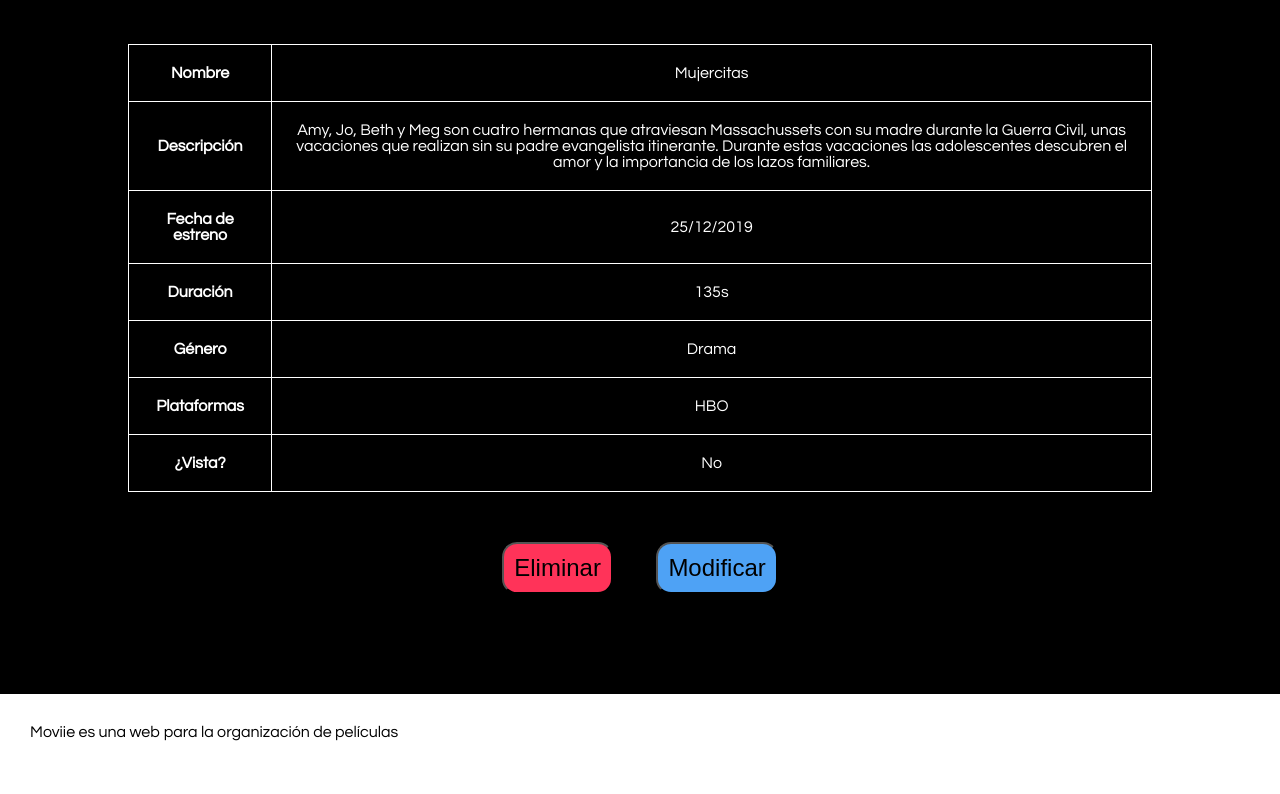
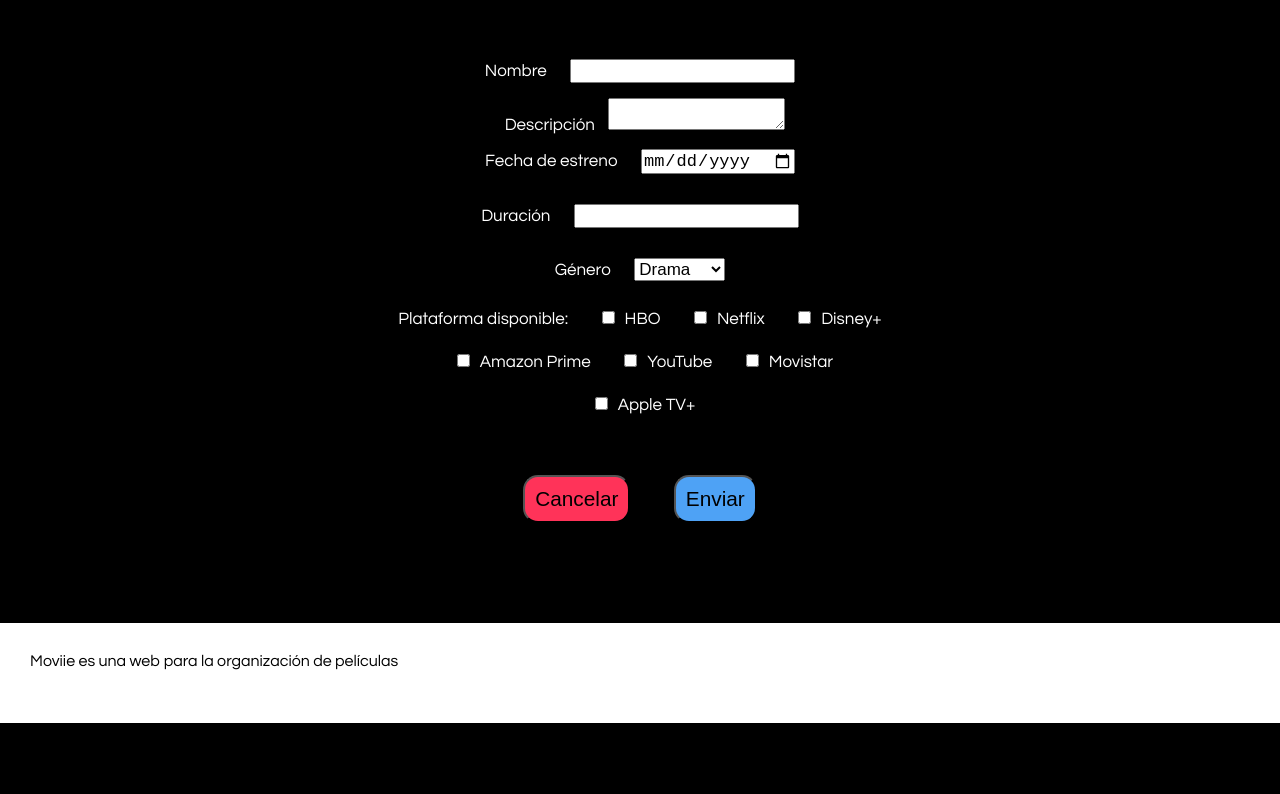
Before and after one commit to lauramerinoortiz/moviie_ts, a plain HTML site: page diseno/mockups/nueva.html in a window 1280 px wide. Shown: the part 218-1012 px from the top of the page. After the commit the page ends 941 px from the top, so only its background shows below. Drawn offline with Linux system fonts and the light colour scheme.

Commit message:
Nueva pelicula ok

```diff
--- a/diseno/mockups/css.css
+++ b/diseno/mockups/css.css
@@ -59,7 +59,7 @@ header nav ul li:last-child{
 }
 
 header nav ul li:first-child{
-    flex-grow: 5;
+    flex-grow: 6;
     flex-shrink: 1;
 }
 
@@ -68,7 +68,7 @@ header nav ul li:first-child{
 }
 
 #icono{
-    height: 50px;
+    height: 40px;
 }
 
 #li1{
@@ -159,16 +159,16 @@ header nav ul li:first-child{
     margin: auto;
 }
 
-#datos button{
+#datos button, #nueva button{
     margin: 50px 20px 0 20px;
-    font-size: 1.5em;
+    font-size: 1.3em;
     padding: 10px;
     border-radius: 15px;
     transition: 0.4s;
     cursor: pointer;
 }
 
-#datos button:hover{
+#datos button:hover, #nueva button:hover{
     padding: 13px;
 }
 
@@ -183,6 +183,18 @@ header nav ul li:first-child{
 }
 
 
+/*NUEVA PELICULA*/
+#nueva form{
+    color: white;
+    font-family: "Century Gothic";
+}
+
+#nueva form input,label, select{
+    margin: 15px 10px;
+    font-size: 17px;
+}
+
+
 /*FOOTER*/
 footer{
     height: 40px;
--- a/diseno/mockups/nueva.html
+++ b/diseno/mockups/nueva.html
@@ -26,42 +26,37 @@
 			</ul>
 		</nav>
 	</header>
-	<h1>Datos de la película</h1>
-	<div id="datos">
-        <table>
-            <tr>
-                <th>Nombre</th>
-                <td>Mujercitas</td>
-            <tr>
-                <th>Descripción</th>
-                <td>Amy, Jo, Beth y Meg son cuatro hermanas que atraviesan Massachussets
-                    con su madre durante la Guerra Civil, unas vacaciones que realizan sin su padre evangelista itinerante.
-                    Durante estas vacaciones las adolescentes descubren el amor y la importancia de los lazos familiares. </td>
-            </tr>
-            <tr>
-                <th>Fecha de estreno</th>
-                <td>25/12/2019</td>
-            </tr>
-            <tr>
-                <th>Duración</th>
-                <td>135s</td>
-            </tr>
-            <tr>
-                <th>Género</th>
-                <td>Drama</td>
-            </tr>
-            <tr>
-                <th>Plataformas</th>
-                <td>HBO</td>
-            </tr>
-            <tr>
-                <th>¿Vista?</th>
-                <td>No</td>
-            </tr>
-        </table>
-
-        <button id="btnEliminar">Eliminar</button>
-        <button id="btnModificar">Modificar</button>
+	<h1>Nueva película</h1>
+	<div id="nueva">
+        <form>
+            <label>Nombre</label>
+            <input type="text"><br>
+            <label>Descripción</label>
+            <textarea></textarea><br>
+            <label>Fecha de estreno</label>
+            <input type="date"><br>
+            <label>Duración</label>
+            <input type="number"><br>
+            <label>Género</label>
+            <select>
+                <option>Drama</option>
+                <option>Comedia</option>
+                <option>Misterio</option>
+                <option>Terror</option>
+                <option>Histórica</option>
+                <option>Infantil</option>
+            </select><br>
+            <label>Plataforma disponible:</label>
+            <label><input type="checkbox" value="HBO">HBO</label>
+            <label><input type="checkbox" value="Netflix">Netflix</label>
+            <label><input type="checkbox" value="Disney">Disney+</label><br>
+            <label><input type="checkbox" value="Netflix">Amazon Prime</label>
+            <label><input type="checkbox" value="Netflix">YouTube</label>
+            <label><input type="checkbox" value="Netflix">Movistar</label><br>
+            <label><input type="checkbox" value="Netflix">Apple TV+</label>
+        </form>
+        <button id="btnEliminar">Cancelar</button>
+        <button id="btnModificar">Enviar</button>
     </div>
 	<footer>
 		<p>Moviie es una web para la organización de películas</p>
```
